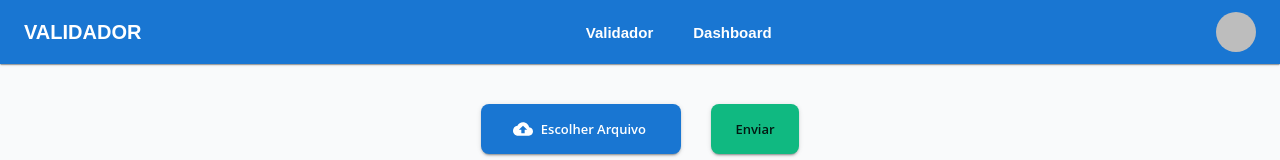
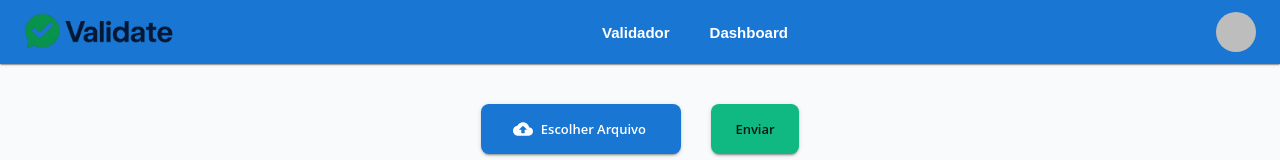
Before and after one commit to GabrielMatteElias/number-validator-frontend, a React (Vite) app: page / in a window 1280 px wide. Shown: the top 160 px of the page. Built offline with nearby package versions, Linux system fonts and the light colour scheme; some icons are missing.

Commit message:
add logo img

```diff
--- a/src/components/Header.jsx
+++ b/src/components/Header.jsx
@@ -1,6 +1,7 @@
 import { AppBar, Toolbar, Avatar, Box, Button, Typography } from '@mui/material';
 import { Link } from 'react-router-dom';
 import PersonIcon from '@mui/icons-material/Person';
+import logo from '../assets/validate.png'
 
 const Header = () => {
     return (
@@ -8,7 +9,7 @@ const Header = () => {
             <Toolbar sx={{ display: 'flex', justifyContent: 'space-between' }}>
                 {/* Logo à esquerda */}
                 <Box sx={{ display: 'flex', alignItems: 'center' }}>
-                    <h1>VALIDADOR</h1>
+                    <img src={logo} alt="Logo da Empresa" width={150} />
                 </Box>
 
                 {/* Opções no centro */}
```
Also changed, not shown: src/assets/validate.png (added).
